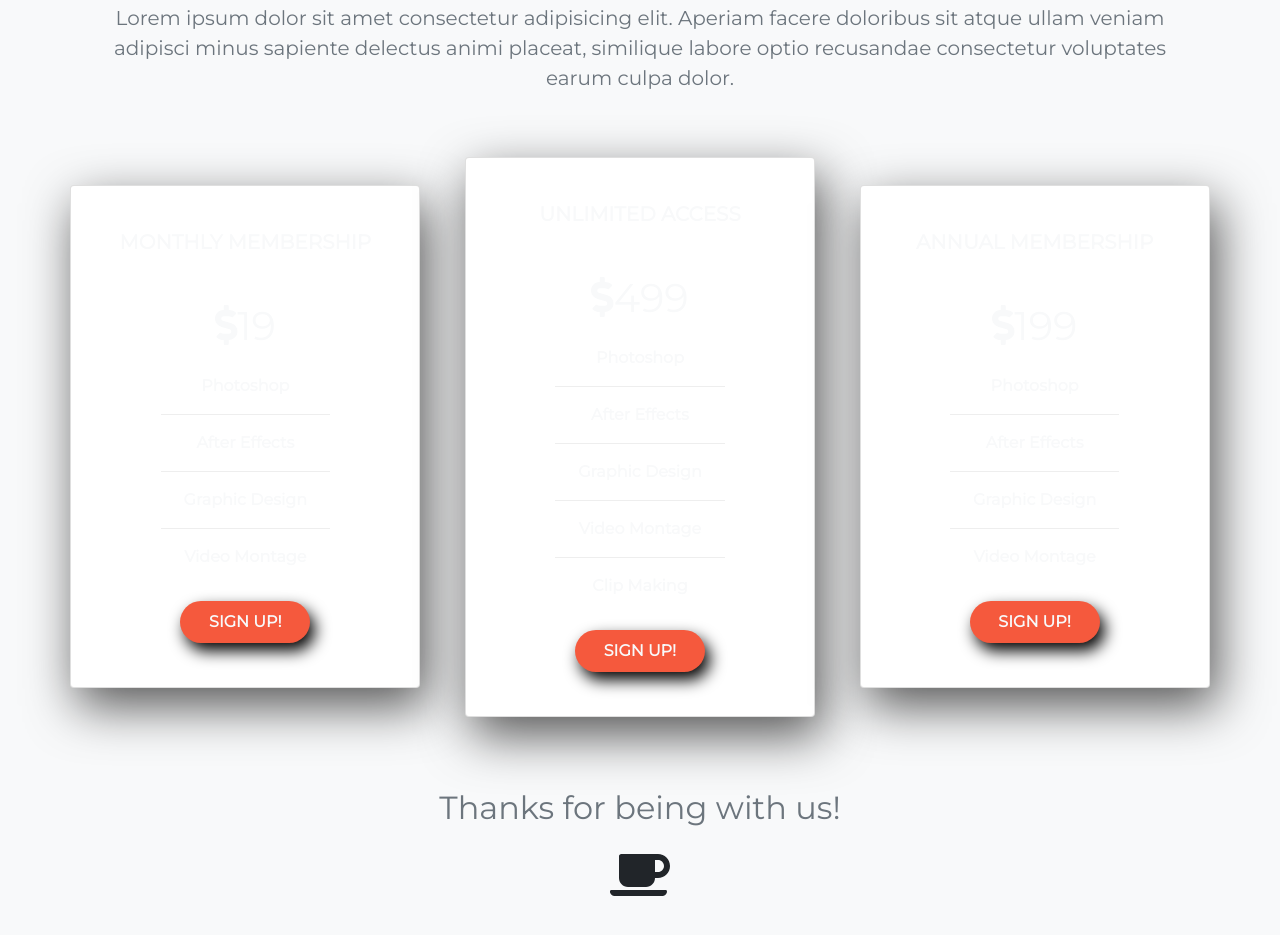
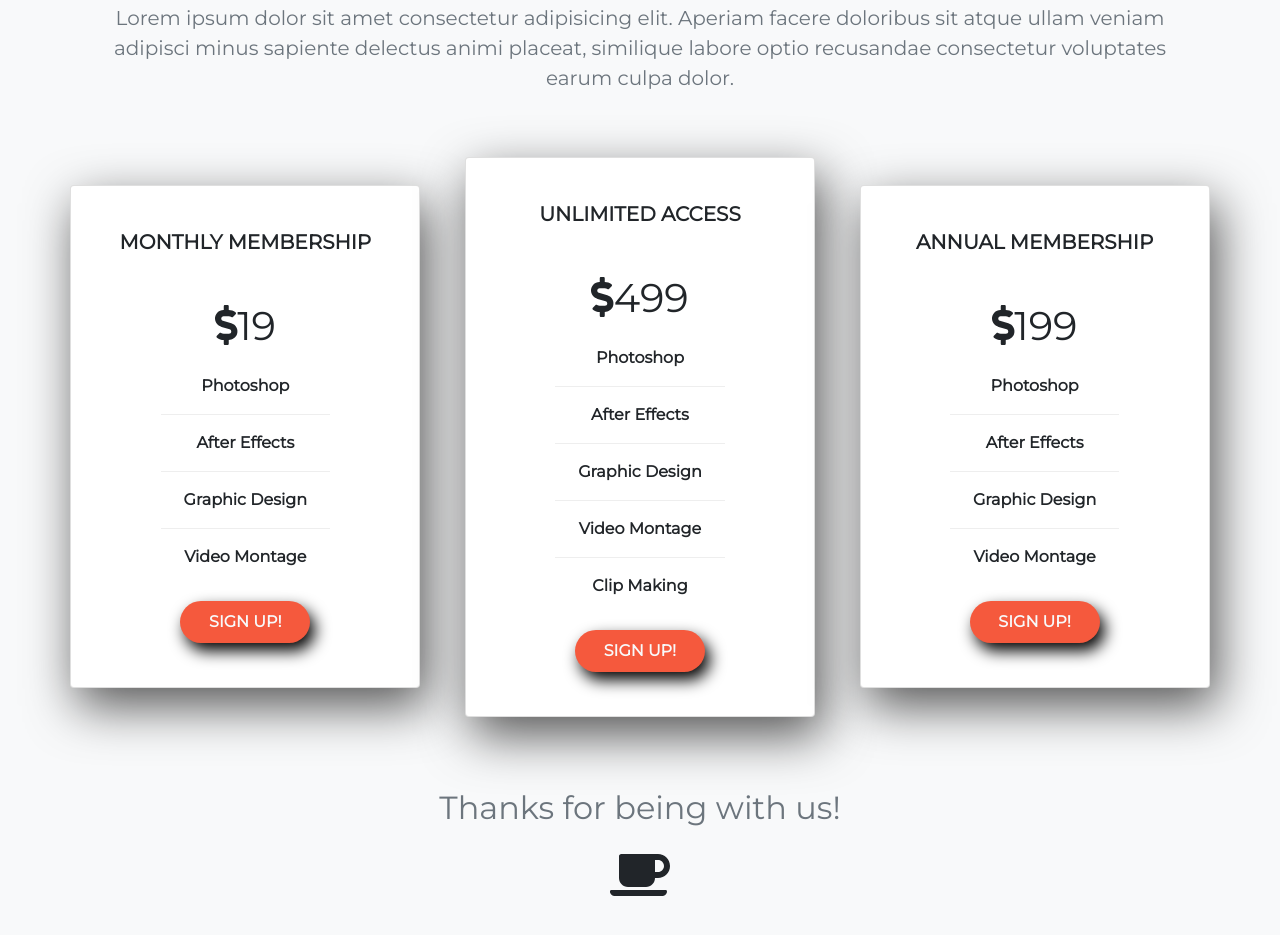
Before and after one commit to RAY-MATRIX/photoX, a plain HTML site: page index.html in a window 1280 px wide. Shown: the part 5144-6079 px from the top of the page. Drawn offline with nearby package versions, Linux system fonts and the light colour scheme.

Commit message:
Update index.html

```diff
--- a/index.html
+++ b/index.html
@@ -303,7 +303,7 @@
 			<!-- end of title -->
 			<div class="row align-items-center">
 				<div class="col-lg-4">
-					<div class="card card-1 text-light py-4 my-4 mx-auto">
+					<div class="card card-1 py-4 my-4 mx-auto">
 						<div class="card-body">
 							<h5 class="text-uppercase font-weight-bold mb-5">Monthly Membership</h5>
 							<h1 class="diplay-4"><i class="fas fa-dollar-sign"></i>19</h1>
@@ -318,7 +318,7 @@
 					</div>
 				</div>
 				<div class="col-lg-4">
-					<div class="card card-2 text-light py-4 my-4 mx-auto">
+					<div class="card card-2 py-4 my-4 mx-auto">
 						<div class="card-body">
 							<h5 class="text-uppercase font-weight-bold mb-5">Unlimited Access</h5>
 							<h1 class="diplay-4"><i class="fas fa-dollar-sign"></i>499</h1>
@@ -334,7 +334,7 @@
 					</div>
 				</div>
 				<div class="col-lg-4">
-					<div class="card card-3 text-light py-4 my-4 mx-auto">
+					<div class="card card-3 py-4 my-4 mx-auto">
 						<div class="card-body">
 							<h5 class="text-uppercase font-weight-bold mb-5">Annual Membership</h5>
 							<h1 class="diplay-4"><i class="fas fa-dollar-sign"></i>199</h1>
```
